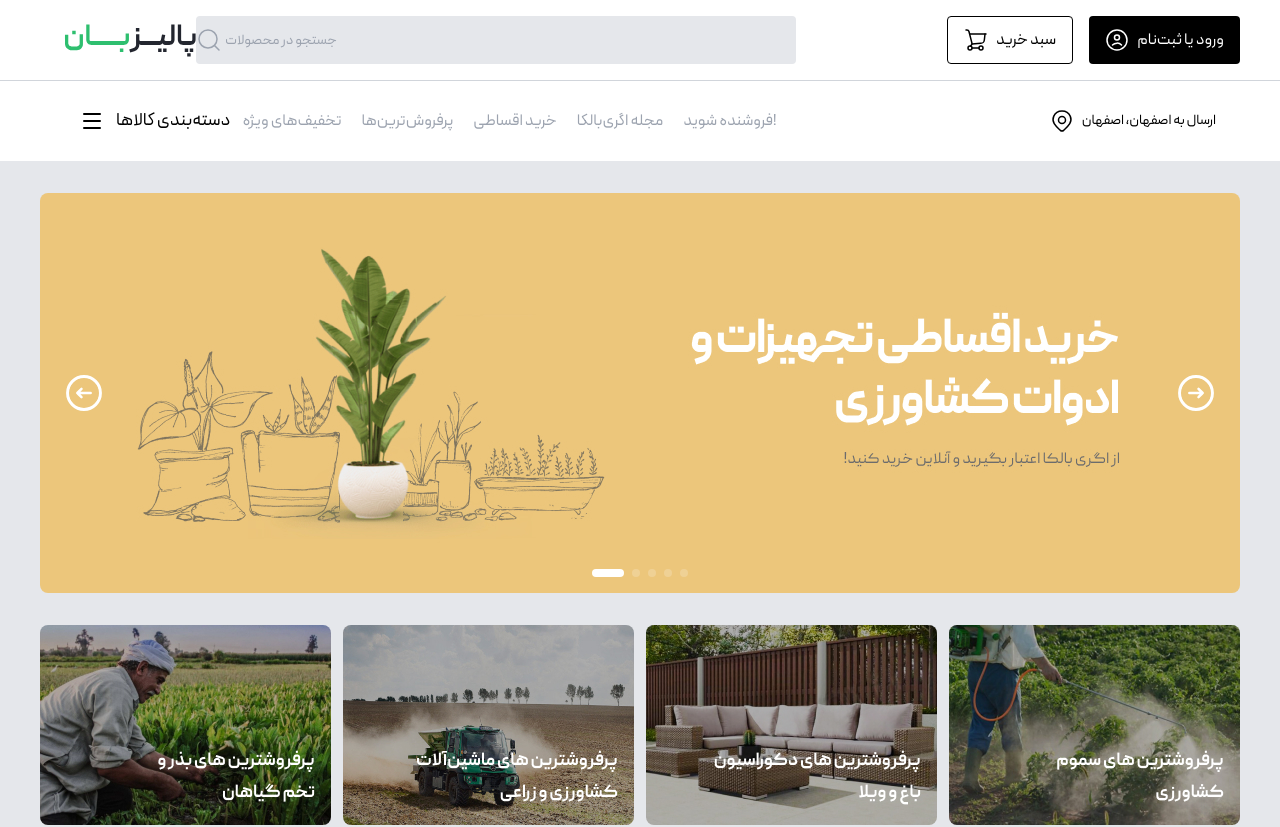
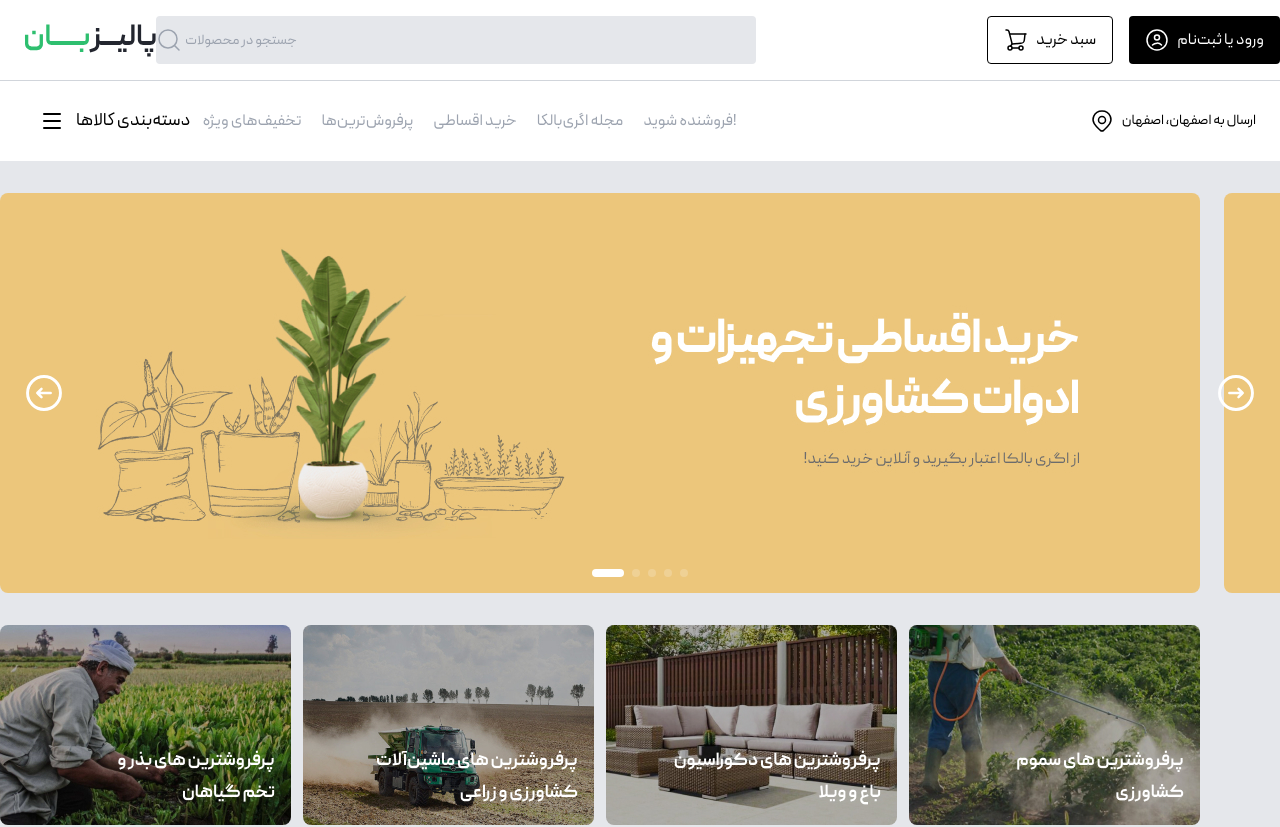
Before and after one commit to hamideslami32/leyan, a Next.js app: page / in a window 1280 px wide. Shown: the top 827 px of the page. Built offline with nearby package versions, Linux system fonts and the light colour scheme.

Commit message:
feat: add colors to tailwind config

```diff
--- a/tailwind.config.ts
+++ b/tailwind.config.ts
@@ -1,4 +1,5 @@
-import type { Config } from 'tailwindcss'
+import * as colors from '@/theme/index';
+import type { Config } from 'tailwindcss';
 
 const config: Config = {
   content: [
@@ -7,19 +8,16 @@ const config: Config = {
     './src/app/**/*.{js,ts,jsx,tsx,mdx}',
   ],
   theme: {
-    screens: {
-      sm: "640px",
-      md: "768px",
-      lg: "1024px",
-      xl: "1200px",
-      "2xl": "14400px",
-    },
-    borderRadius: {
-      'md': '4px',
-      'lg': '8px',
-      'xl': '16px'
-    },
     extend: {
+      colors: colors,
+      borderRadius: {
+        md: '4px',
+        lg: '8px',
+        xl: '16px',
+      },
+      screens: {
+        '2xl': '1440px',
+      },
       backgroundImage: {
         'gradient-radial': 'radial-gradient(var(--tw-gradient-stops))',
         'gradient-conic':
@@ -28,5 +26,5 @@ const config: Config = {
     },
   },
   plugins: [],
-}
-export default config
+};
+export default config;
```
